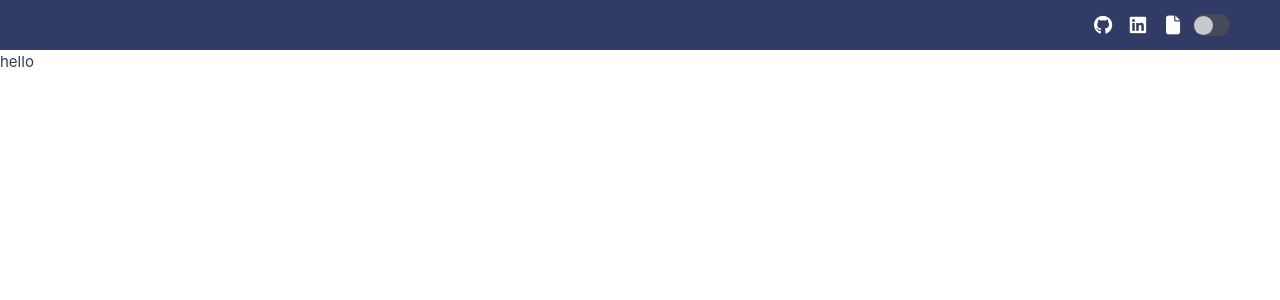
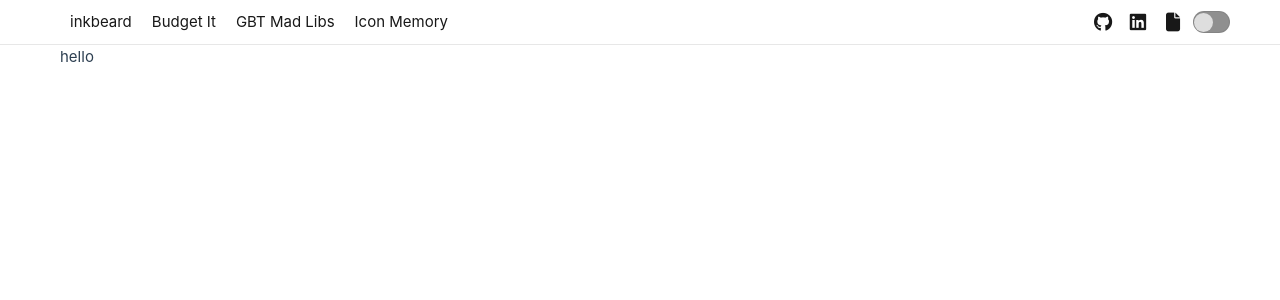
Before and after one commit to inkbeard/monorepo, a Vue app in the folder apps/inkbeard/: page / in a window 1280 px wide. Shown: the top 300 px of the page. Built offline with nearby package versions, Linux system fonts and the light colour scheme; some icons are missing.

Commit message:
[ink--39] added navigation for examples
Change-Id: I7c7ef904bc10287af0440d1234baecb02a027da4

```diff
--- a/apps/inkbeard/src/App.vue
+++ b/apps/inkbeard/src/App.vue
@@ -11,6 +11,9 @@
 
 <style scoped>
   main {
-    min-height: 100vh;
+    width: 100%;
+    max-width: 1200px;
+    padding: 0 20px;
+    margin: 0 auto;
   }
 </style>
--- a/apps/inkbeard/src/assets/base.css
+++ b/apps/inkbeard/src/assets/base.css
@@ -85,7 +85,7 @@ body {
   -webkit-font-smoothing: antialiased;
   -moz-osx-font-smoothing: grayscale;
 
-  @media (width >= 768px) {
+  /* @media (width >= 768px) {
     padding-top: 50px;
-  }
+  } */
 }
--- a/apps/inkbeard/src/components/GlobalNavigation.vue
+++ b/apps/inkbeard/src/components/GlobalNavigation.vue
@@ -1,16 +1,10 @@
 <script setup lang="ts">
-  import { RouterLink } from 'vue-router';
+  import { RouterLink, useRouter } from 'vue-router';
   import { ref, watch, onBeforeMount } from 'vue';
 
   const darkMode = ref(false);
   const isActive = ref(false);
-  const links = [
-    {
-      text: 'home',
-      icon: 'fa-duotone fa-house fa-lg',
-      to: { name: 'Home' },
-    },
-  ];
+  const { children: projects } = useRouter().options.routes.find(({ name }) => name === 'Projects') || { children: [] };
 
   watch(darkMode, (newValue) => {
     if (newValue) {
@@ -30,25 +24,29 @@
 </script>
 
 <template>
-  <header :class="{ 'is-active': isActive }">
-    <div class="navigation-container">
+  <header>
+    <div class="navigation-container" :class="{ 'is-active': isActive }">
       <nav>
         <ul class="example-links">
+          <li>
+            <RouterLink
+              class="home-link"
+              :to="{ name: 'Home' }"
+              @click="isActive = false"
+            >
+              <i class="fa-duotone fa-house fa-lg" />
+              inkbeard
+            </RouterLink>
+          </li>
           <li
-            v-for="({ icon, text, to }) in links"
-            :key="text"
+            v-for="({ name, meta: { title } }) in projects"
+            :key="title"
           >
             <RouterLink
-              :to="to"
+              :to="{ name }"
               @click="isActive = false"
             >
-              <template v-if="icon">
-                <i :class="icon" />
-                <span class="mobile-text">{{ text }}</span>
-              </template>
-              <template v-else>
-                {{ text }}
-              </template>
+              {{ title }}
             </RouterLink>
           </li>
         </ul>
@@ -86,7 +84,6 @@
       <i
         class="cta-hamburger fa-solid fa-lg"
         :class="`fa-${isActive ? 'xmark' : 'bars'}`"
-        tabindex="0"
         @click="isActive = !isActive"
         @keydown="isActive = !isActive"
       />
@@ -108,64 +105,107 @@
 </template>
 
 <style scoped>
+  ul {
+    padding: 0;
+    margin: 0;
+    list-style: none;
+
+    @media (width >= 768px) {
+      display: flex;
+    }
+  }
+
   a {
-    color: white;
+    display: block;
+    padding: 10px;
     text-decoration: none;
+    color: var(--vt-c-white);
+    transition: all .5s ease-in-out;
+
+    &.home-link {
+      display: flex;
+      align-items: center;
+      gap: 10px;
+    }
+
+    &.router-link-active:not(.home-link) {
+      cursor: default;
+      text-decoration: underline;
+    }
+
+    html.dark & {
+      color: var(--vt-c-black);
+    }
+
+    @media (width >= 768px) {
+      color: var(--vt-c-black);
+
+      html.dark & {
+        color: var(--vt-c-white);
+      }
+    }
+  }
+
+  header {
+    border-bottom: 1px solid var(--color-border);
+    width: 100%;
+
+    @media (width >= 768px) {
+      display: flex;
+      align-items: center;
+    }
+  }
+
+  nav {
+    position: fixed;
+    left: -200px;
+    top: 0;
+    bottom: 0;
+    width: 200px;
+    height: 100vh;
+    padding-top: 40px;
+    transition: all .5s ease-in-out;
+    background-color: var(--vt-c-black);
+    color: var(--vt-c-white);
+
+    .is-active & {
+      left: 0;
+      background-color: var(--vt-c-black);
+
+      html.dark & {
+        background-color: var(--vt-c-white);
+      }
+    }
+
+    @media (width >= 768px) {
+      position: relative;
+      display: flex;
+      flex: 1;
+      justify-content: space-between;
+      left: 0;
+      align-items: center;
+      height: inherit;
+      padding-top: 0;
+      background-color: transparent;
+    }
   }
 
   .cta-hamburger {
-    position: absolute;
-    top: 20px;
-    right: -30px;
+    z-index: 10;
     cursor: pointer;
     transition: all .5s ease-in-out;
 
     .is-active & {
-      right: 10px;
-      color: white;
+      margin-left: 160px;
+      color: var(--vt-c-white);
+
+      html.dark & {
+        color: var(--vt-c-black);
+      }
     }
 
     @media (width >= 768px) {
       display: none;
-    }
-  }
-
-  .example-links {
-    li {
-      a {
-        display: block;
-        padding: 10px;
-        transition: all .5s ease-in-out;
-
-        &.router-link-active {
-          cursor: default;
-        }
-
-        &:not(.router-link-active):hover {
-          background-color: var(--color-background);
-          color: var(--accent-color);
-
-          /* body.dark & {
-            color: white;
-          } */
-        }
-
-        @media (width >= 768px) {
-          display: flex;
-          align-items: center;
-          height: 100%;
-        }
-      }
-
-      @media (width >= 768px) {
-        display: flex;
-      }
-    }
-
-    @media (width >= 768px) {
-      display: flex;
-      flex: 1;
-      height: 100%;
     }
   }
 
@@ -181,6 +221,7 @@
     @media (width >= 768px) {
       position: relative;
       width: 90px;
+      margin-left: 0;
       padding: 0;
 
       a {
@@ -191,56 +232,35 @@
     }
   }
 
-  .mobile-text {
-    display: inline-block;
-    margin-left: 10px;
-
-    @media (width >= 768px) {
-      display: none;
-    }
-  }
-
-  header {
-    position: fixed;
-    left: -200px;
-    top: 0;
-    bottom: 0;
-    width: 200px;
-    z-index: 10;
-    background-color: #323A66;
-    transition: left .5s ease-in-out;
-
-    @media (width >= 768px) {
-      display: flex;
-      align-items: center;
-      left: 0;
-      width: 100%;
-      height: 50px;
-    }
-
-    &.is-active {
-      left: 0;
-    }
-  }
-
   .navigation-container {
     display: flex;
     align-items: center;
-    width: 100%;
-    height: 100%;
-    max-width: 1200px;
-    margin: 0 auto;
+    justify-content: space-between;
+    padding: 14px 10px;
+
+    @media (width >= 768px) {
+      width: 100%;
+      max-width: 1200px;
+      margin: 0 auto;
+      padding-top: 0;
+      padding-bottom: 0;
+    }
   }
 
   .toggle-wrapper {
     display: flex;
     align-items: center;
-    position: fixed;
-    top: 20px;
-    right: 20px;
+
+    /* position: fixed; */
+
+    /* top: 20px; */
+
+    /* right: 20px; */
     width: 37px;
     height: 22px;
-    margin: 0 10px;
+
+    /* margin: 0 10px; */
+    margin-left: 10px;
     padding: 0;
     cursor: pointer;
     border: 1px solid var(--color-border);
@@ -274,25 +294,4 @@
       transform: translateX(16px);
     }
   }
-
-  nav {
-    position: relative;
-    height: 100vh;
-    width: 100%;
-    padding-top: 40px;
-
-    @media (width >= 768px) {
-      display: flex;
-      flex: 1;
-      align-items: center;
-      height: inherit;
-      padding-top: 0;
-    }
-  }
-
-  ul {
-    padding: 0;
-    margin: 0;
-    list-style: none;
-  }
 </style>
--- a/apps/inkbeard/src/router/index.ts
+++ b/apps/inkbeard/src/router/index.ts
@@ -21,16 +21,25 @@ const router = createRouter({
           path: '/budget-it',
           name: 'BudgetIt',
           component: () => import('@/views/BudgetItView.vue'),
+          meta: {
+            title: 'Budget It',
+          },
         },
         {
           path: '/gbt-mad-libs',
           name: 'GbtMadLibs',
           component: () => import('@/views/GbtMadLibsView.vue'),
+          meta: {
+            title: 'GBT Mad Libs',
+          },
         },
         {
           path: '/icon-memory',
           name: 'IconMemory',
           component: () => import('@/views/IconMemoryView.vue'),
+          meta: {
+            title: 'Icon Memory',
+          },
         },
       ],
     },
```
Also changed, not shown: 1 other file (tests, documents, lock files or other folders).
